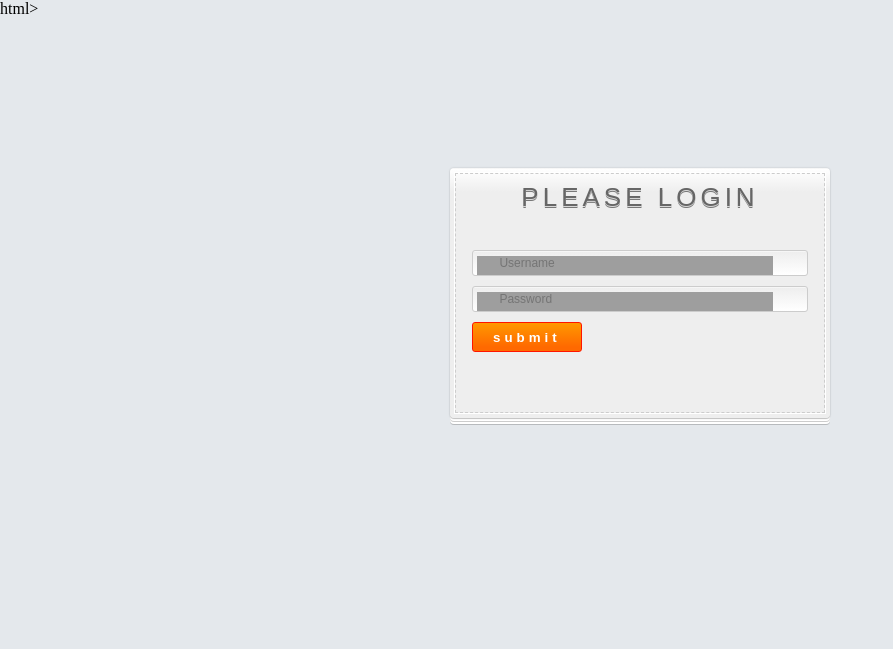
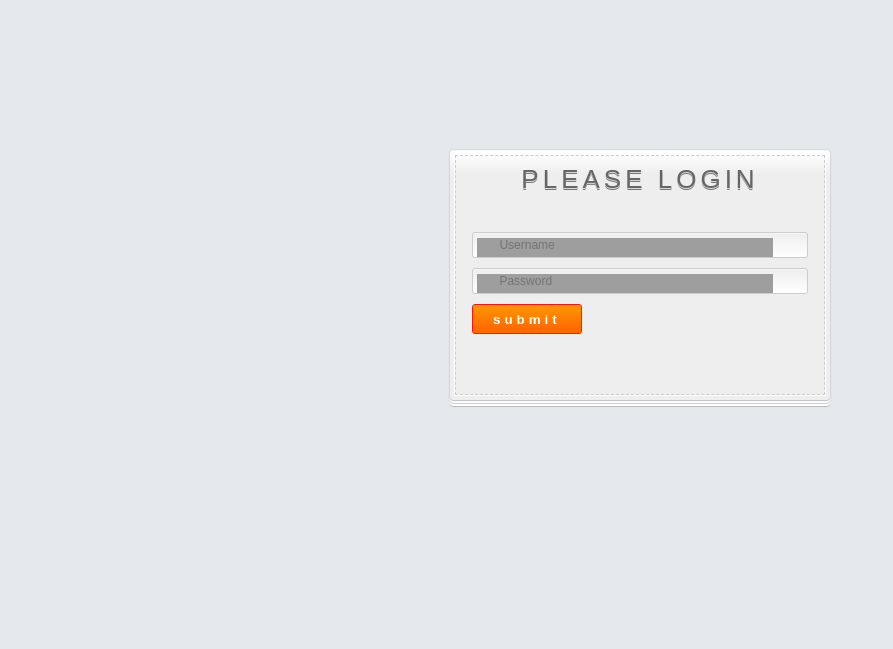
Before and after one commit to ericdand/csc370-project, a Flask app: page /login in a window 1280 px wide. Shown: the top 649 px of the page, without its empty margins (0-893 px from the left). Run offline with Flask 2, Linux system fonts and the light colour scheme; grey boxes are pictures that could not be loaded.

Commit message:
Update login.html

```diff
--- a/templates/login.html
+++ b/templates/login.html
@@ -1,4 +1,4 @@
-html>
+<html>
 <head>
 <meta http-equiv="Content-Type" content="text/html; charset=utf-8">
 <title>SaidditLoginpage</title>
```
